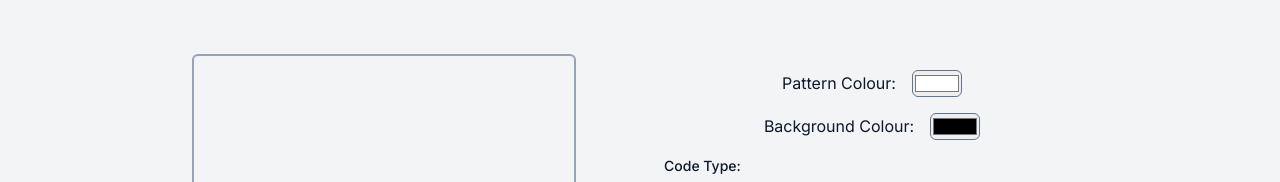
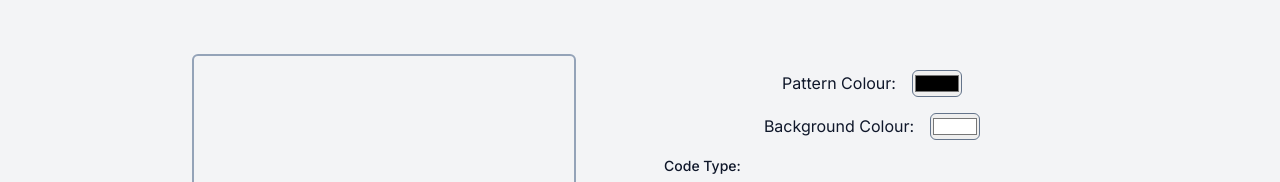
Before and after one commit to karamissa/qr-saviour, a React (Vite) app: page / in a window 1280 px wide. Shown: the part 188-370 px from the top of the page. Built offline with nearby package versions, Linux system fonts and the light colour scheme.

Commit message:
Update default QR code colors

```diff
--- a/src/components/CodeGenerator/CodeGenerator.jsx
+++ b/src/components/CodeGenerator/CodeGenerator.jsx
@@ -13,7 +13,7 @@ const CodeGenerator = () => {
 
   const [finalValue, setFinalValue] = useState('');
 
-  const [colors, setColors] = useState({ pattern: '#ffffff', bg: '#000000' });
+  const [colors, setColors] = useState({ pattern: '#000000', bg: '#ffffff' });
 
   const linkRef = useRef(null);
 
```
